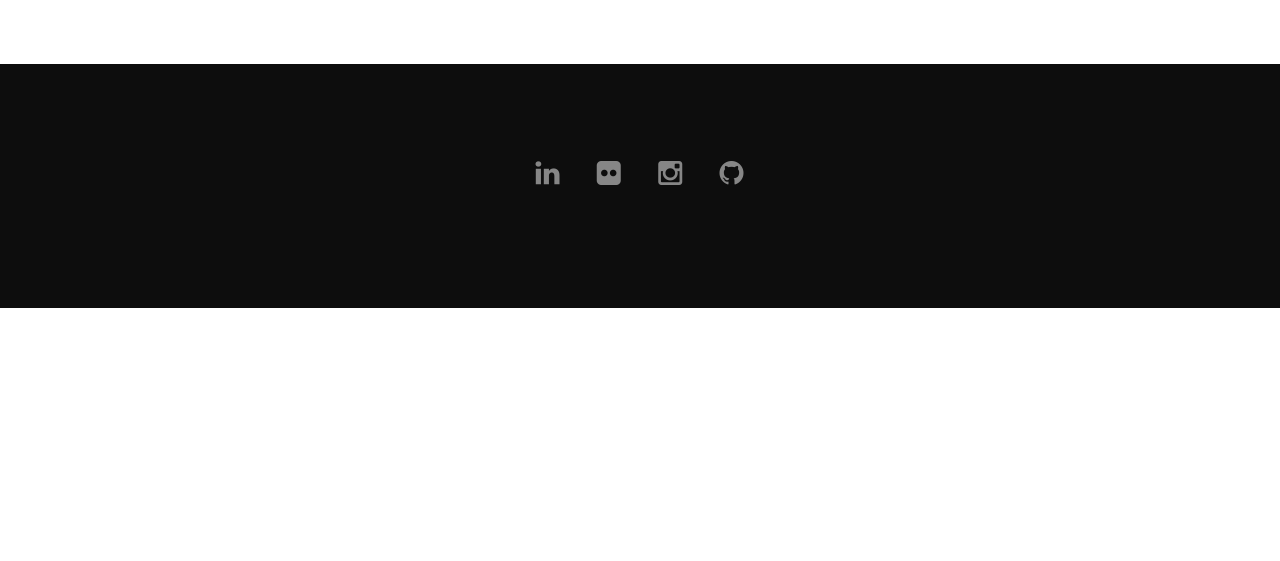
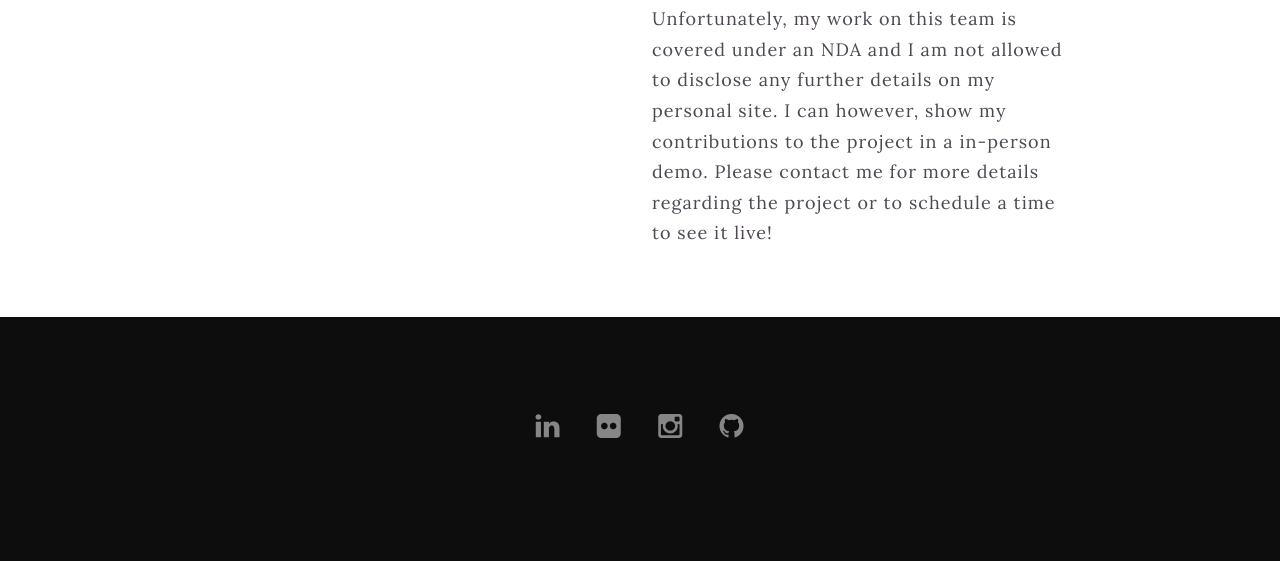
Before and after one commit to ecsmith/bleh, a PHP site: page /cisco/index.html in a window 1280 px wide. Shown: the part 810-1371 px from the top of the page. Before the commit the page ends 1118 px from the top, so only its background shows below. Run offline with PHP 8.4, Linux system fonts and the light colour scheme.

Commit message:
dflakjsdhfsalkj

```diff
--- a/sass/style.scss
+++ b/sass/style.scss
@@ -136,9 +136,9 @@
 
 	p {
 		// font-family: "Lucida Grande","Lucida Sans Unicode", Tahoma, Sans-Serif;
-		// font-family: 'Lora', 'times new roman', serif;
-		font-size: 0.875rem;
-		line-height: 1.5;
+		font-family: 'Lora', 'times new roman', serif;
+		font-size: 1.125rem;
+		line-height: 1.7;
 		margin: 0 0 _size(element-margin) 0;
 
 		a {
@@ -181,7 +181,7 @@
 	}
 
 	h2 {
-		font-size: 1.275rem;
+		font-size: 1.35em;
 		line-height: 1.75em;
 
 		@include breakpoint(small) {
```
Also changed, not shown: css/style.css.
